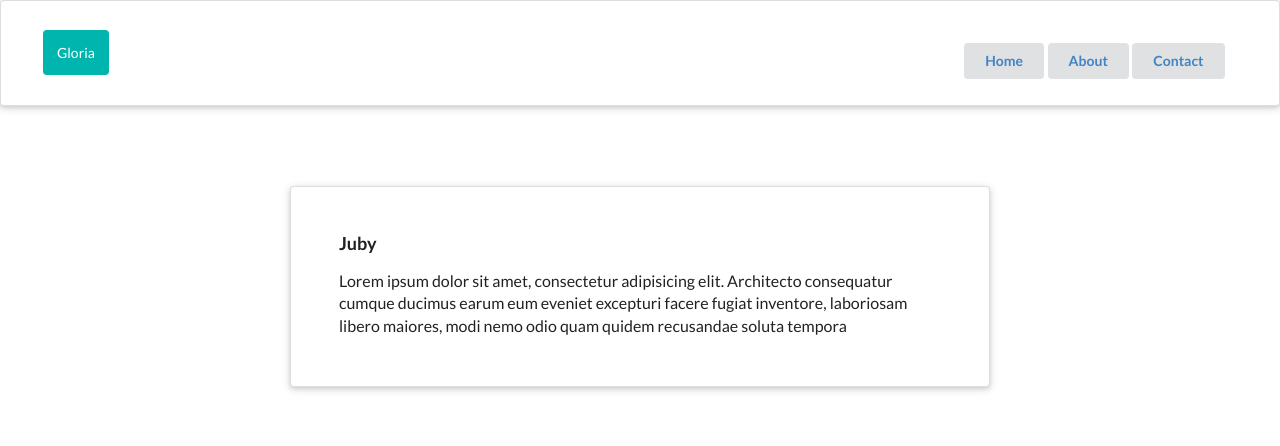
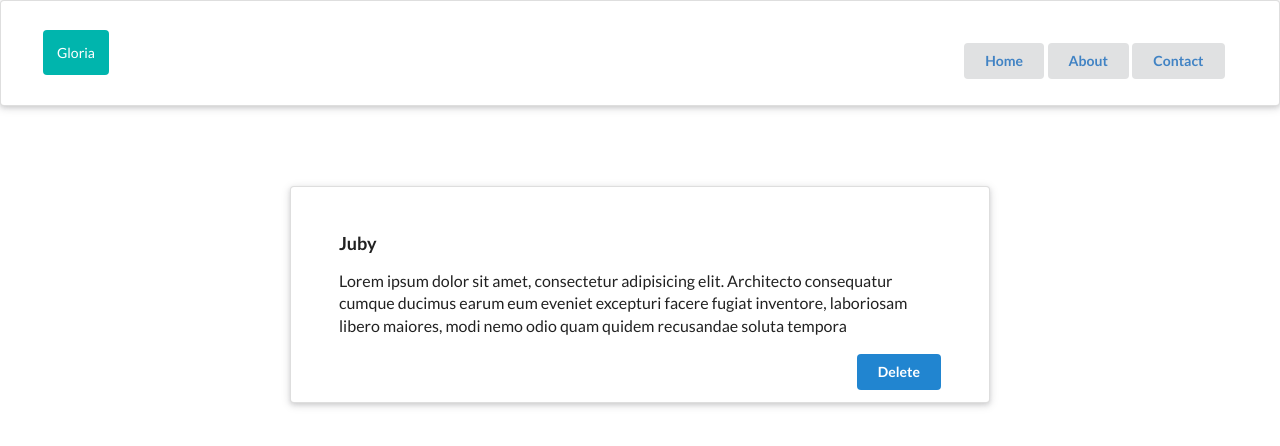
Before and after one commit to plasante/MernFullStackReactRouter, a React (Create React App) app: page /Juby in a window 1280 px wide. Shown: the top 446 px of the page. Built offline with nearby package versions, Linux system fonts and the light colour scheme.

Commit message:
Using useDispatch to delete a card from the store

```diff
--- a/src/components/Card.jsx
+++ b/src/components/Card.jsx
@@ -1,17 +1,26 @@
 import React from 'react';
-import { useSelector } from "react-redux";
+import { useSelector, useDispatch } from "react-redux";
 
+// Attaching store state to a component
 const Card = (props) => {
 
-  // Connecting this component to the Redux store
-  const cards = useSelector((state) => {
+  // Connecting this component to the Redux store using the useSelector
+  const card = useSelector((state) => {
     // Getting the user from the URL
     let user = props.match.params.user
     return state.cards.find(card => card.title === user);
   });
 
+  const dispatch = useDispatch();
+
+
   // Deconstructing the cards object
-  const { title, body } = cards;
+  const { title, body } = card;
+
+  const onButtonClickHandler = () => {
+    let id = card.id;
+    dispatch({ type: "DELETE_CARD", id: id })
+  }
 
   return (
     <div>
@@ -21,6 +30,12 @@ const Card = (props) => {
       >
         <h3 className={'ui header'}>{title}</h3>
         <p>{body}</p>
+        <button
+          className={'ui primary right floated button'}
+          onClick={onButtonClickHandler}
+        >
+          Delete
+        </button>
       </div>
     </div>
   );
--- a/src/reducers/rootReducer.js
+++ b/src/reducers/rootReducer.js
@@ -19,6 +19,7 @@ const initialState = {
 
 }
 const rootReducer = (state = initialState, action) => {
+  console.log(action);
   return state;
 }
 
```
